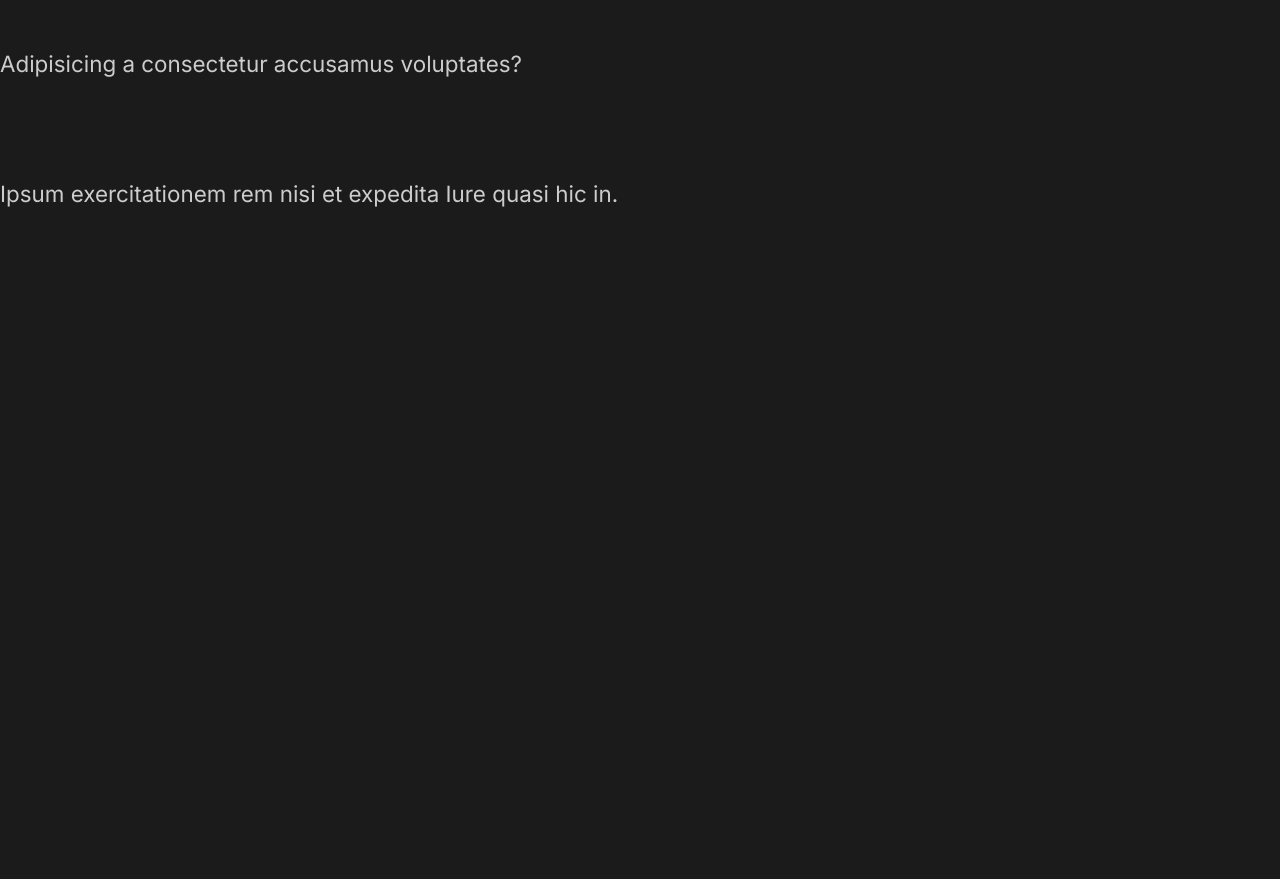
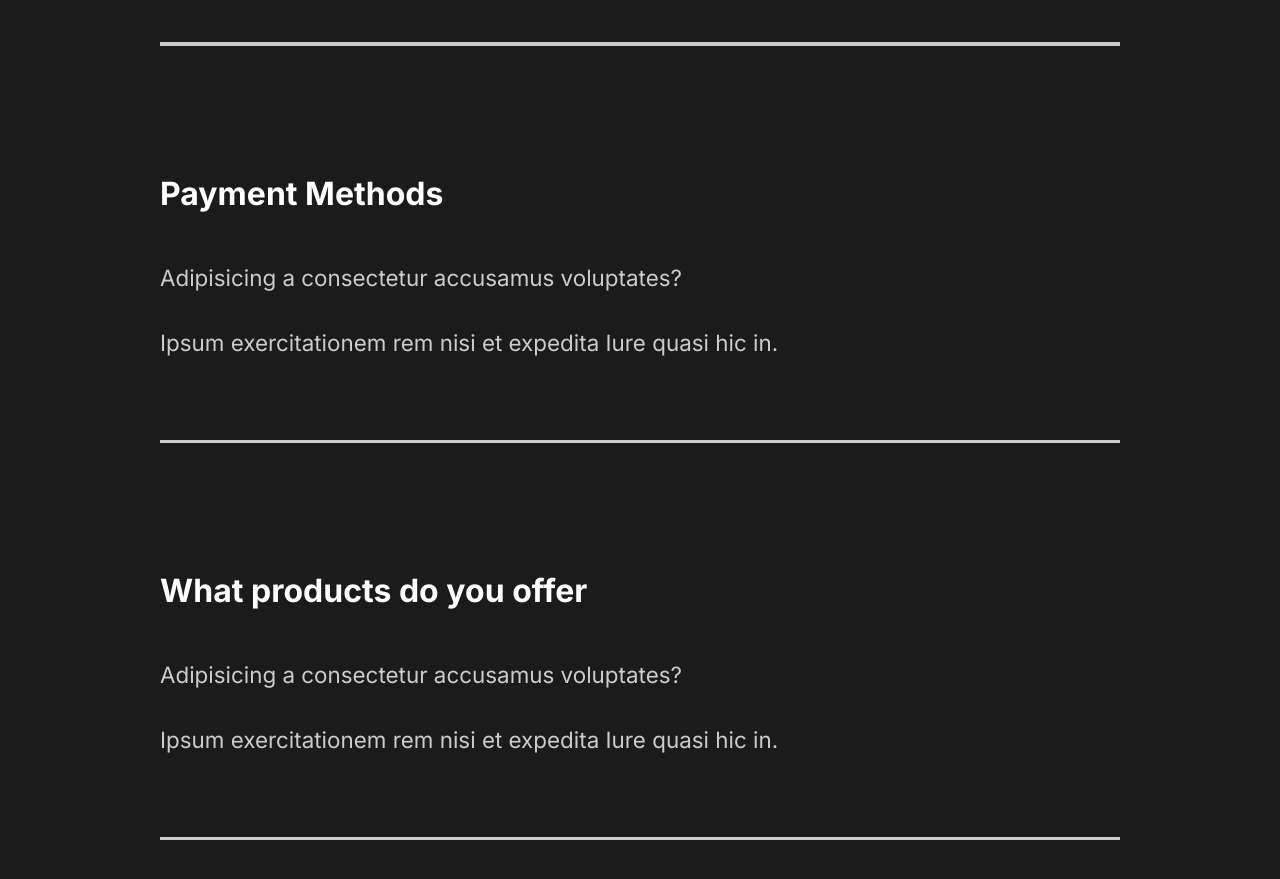
Before and after one commit to rivera-bl/ex-portfolio, a React (Create React App) app: page / in a window 1280 px wide. Shown: the part 2986-3865 px from the top of the page. Before the commit the page ends 3245 px from the top, so only its background shows below. Built offline with nearby package versions, Linux system fonts and the light colour scheme.

Commit message:
Add styled-components to Faq Section

```diff
--- a/src/components/GlobalStyle.js
+++ b/src/components/GlobalStyle.js
@@ -37,6 +37,7 @@ h3{
 }
 h4{
     font-weight: bold;
+    font-size: 2rem;
 
 }
 a{
--- a/src/components/SectionFaq.js
+++ b/src/components/SectionFaq.js
@@ -1,6 +1,9 @@
+import styled from 'styled-components';
+import { Container } from '../styles.js';
+
 const SectionFaq = () => {
     return(
-        <div class="faq">
+        <Faq>
             <h2>Any Questions <span>FAQ</span></h2>
             <div className="question">
                 <h4>How do I start?</h4>
@@ -11,6 +14,7 @@ const SectionFaq = () => {
                         hic in.
                     </p>
                 </div>
+                <div className="faq-line"></div>
             </div>
             <div className="question">
                 <h4>Daily schedule</h4>
@@ -21,6 +25,7 @@ const SectionFaq = () => {
                         hic in.
                     </p>
                 </div>
+                <div className="faq-line"></div>
             </div>
             <div className="question">
                 <h4>Payment Methods</h4>
@@ -31,6 +36,7 @@ const SectionFaq = () => {
                         hic in.
                     </p>
                 </div>
+                <div className="faq-line"></div>
             </div>
             <div className="question">
                 <h4>What products do you offer</h4>
@@ -41,9 +47,37 @@ const SectionFaq = () => {
                         hic in.
                     </p>
                 </div>
+                <div className="faq-line"></div>
             </div>
-        </div>
+        </Faq>
     )
 }
 
+const Faq = styled(Container)`
+  display: block;
+  span {
+    display: block;
+  }
+  h2 {
+    padding-bottom: 2rem;
+    font-weight: lighter;
+  }
+  .faq-line {
+    background: #cccccc;
+    height: 0.2rem;
+    margin: 2rem 0rem;
+    width: 100%;
+  }
+  .question {
+    padding: 3rem 0rem;
+    cursor: pointer;
+  }
+  .answer {
+    padding: 2rem 0rem;
+    p {
+      padding: 1rem 0rem;
+    }
+  }
+`;
+
 export default SectionFaq;
```
